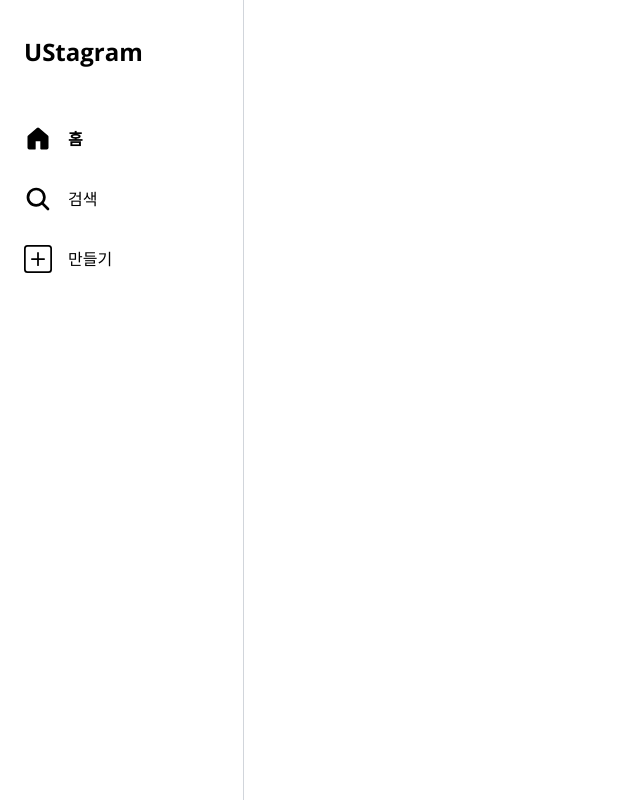
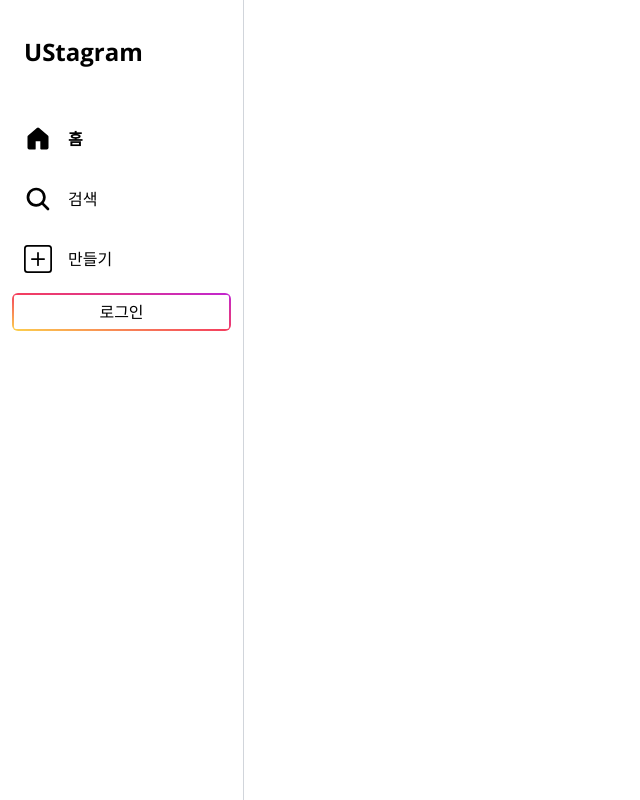
Before and after one commit to yousunzoo/ustagram, a Next.js app: page / in a window 1280 px wide. Shown: the whole page, without its empty margins (0-640 px from the left). Built offline with nearby package versions, Linux system fonts and the light colour scheme.

Commit message:
Feat: 로그인 컴포넌트 생성

```diff
--- a/src/app/layout.tsx
+++ b/src/app/layout.tsx
@@ -12,8 +12,8 @@ export const metadata: Metadata = {
 
 export default function RootLayout({ children }: { children: React.ReactNode }) {
 	return (
-		<html lang='ko-KR'>
-			<body className={`${openSans.className} flex`}>
+		<html lang='ko-KR' className={openSans.className}>
+			<body className='flex max-w-screen-xl'>
 				<Navbar />
 				<main>{children}</main>
 			</body>
--- a/src/components/common/Navbar.tsx
+++ b/src/components/common/Navbar.tsx
@@ -1,3 +1,4 @@
+'use client';
 import Link from 'next/link';
 import HomeIcon from '../ui/icons/HomeIcon';
 import HomeActiveIcon from '../ui/icons/HomeActiveIcon';
@@ -6,6 +7,7 @@ import SearchActiveIcon from '../ui/icons/SearchActiveIcon';
 import AddIcon from '../ui/icons/AddIcon';
 import AddActiveIcon from '../ui/icons/AddActiveIcon';
 import NavbarLi from './NavbarLi';
+import ColorButton from '../ui/ColorButton';
 
 const menus = [
 	{
@@ -19,7 +21,7 @@ const menus = [
 ];
 function Navbar() {
 	return (
-		<div className='sticky top-0 w-[244px] h-full border-r-[1px] border-gray-300 py-5 px-3'>
+		<div className='sticky top-0 w-[244px] h-full border-r-[1px] z-10 border-gray-300 py-5 px-3'>
 			<div className='w-full h-[73px] py-4 px-3 mb-5'>
 				<Link href='/' className='block relative w-full h-full text-2xl font-bold'>
 					UStagram
@@ -30,6 +32,8 @@ function Navbar() {
 					{menus.map((item) => (
 						<NavbarLi key={item.title} item={item} />
 					))}
+
+					<ColorButton text='로그인' handleClick={() => {}} />
 				</ul>
 			</nav>
 		</div>
--- a/src/components/common/NavbarLi.tsx
+++ b/src/components/common/NavbarLi.tsx
@@ -1,4 +1,3 @@
-'use client';
 import Link from 'next/link';
 import { usePathname } from 'next/navigation';
 import React, { ReactNode } from 'react';
--- /dev/null
+++ b/src/components/ui/ColorButton.tsx
@@ -0,0 +1,18 @@
+type Props = {
+	text: string;
+	handleClick: () => void;
+};
+
+function ColorButton({ text, handleClick }: Props) {
+	return (
+		<div className='rounded-md bg-gradient-to-bl from-fuchsia-600 via-rose-500 to-amber-300 p-[0.15rem]'>
+			<button
+				onClick={handleClick}
+				className='w-full bg-white rounded-sm text-base p-[0.3rem] hover:opacity-90 transition-opacity'>
+				{text}
+			</button>
+		</div>
+	);
+}
+
+export default ColorButton;
```
